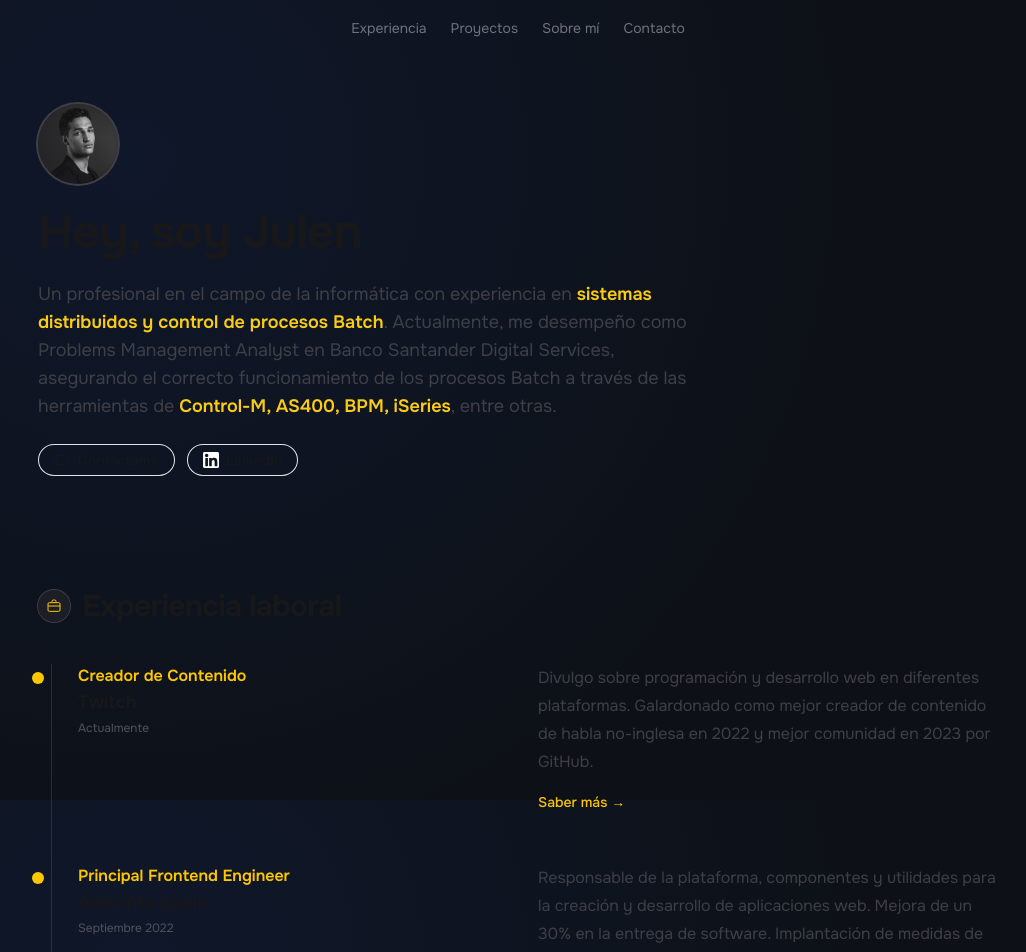
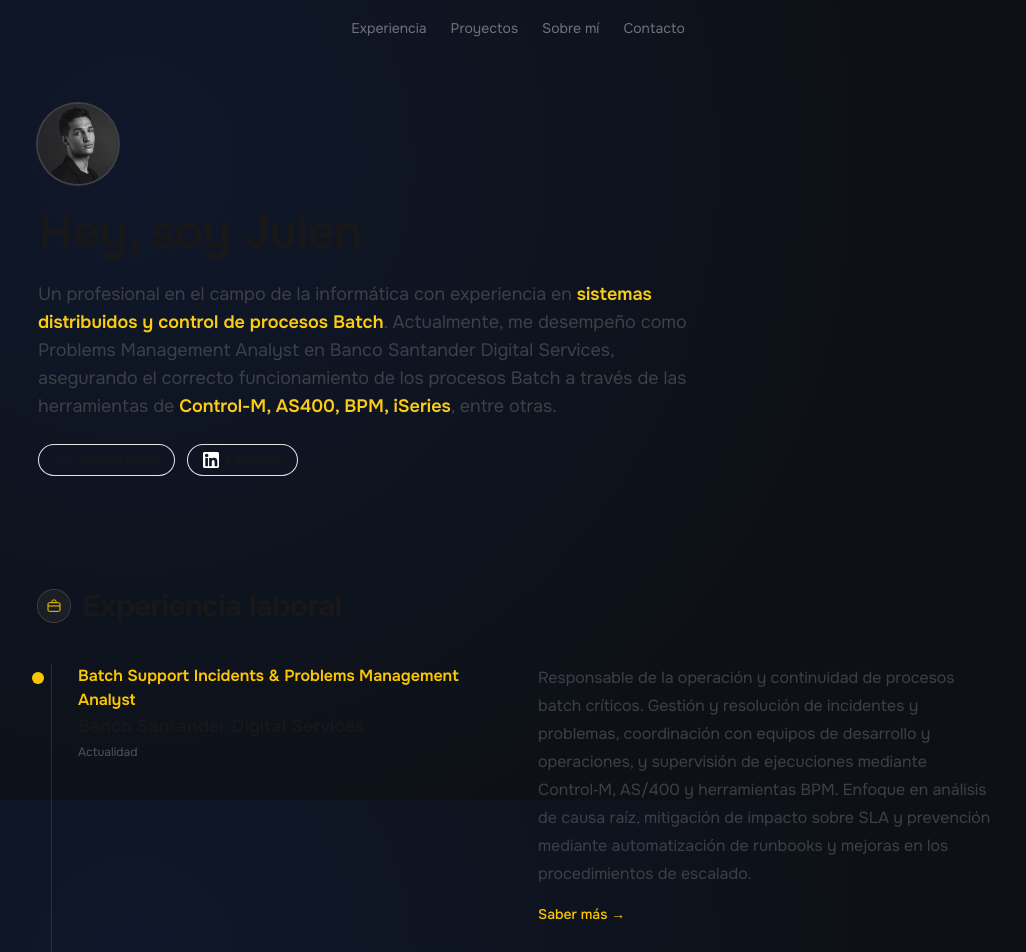
Before and after one commit to julenrivas/mi-portfolio, a Next.js app: page / in a window 1280 px wide. Shown: the top 952 px of the page, without its empty margins (122-1148 px from the left). Built offline with nearby package versions, Linux system fonts and the light colour scheme.

Commit message:
Update experience section with new job roles
Replaced previous experience entries with updated roles at Banco Santander Digital Services and MediaMarkt Iberia, including revised responsibilities and descriptions for each position.

```diff
--- a/sections/Experience.tsx
+++ b/sections/Experience.tsx
@@ -16,18 +16,18 @@ export function Experience() {
         ? source
         : [
             {
-                company: "Twitch",
-                role: "Creador de Contenido",
-                start: "Actualmente",
+                company: "Banco Santander Digital Services",
+                role: "Batch Support Incidents & Problems Management Analyst",
+                start: "Actualidad",
                 description:
-                    "Divulgo sobre programación y desarrollo web en diferentes plataformas. Galardonado como mejor creador de contenido de habla no-inglesa en 2022 y mejor comunidad en 2023 por GitHub.",
+                    "Responsable de la operación y continuidad de procesos batch críticos. Gestión y resolución de incidentes y problemas, coordinación con equipos de desarrollo y operaciones, y supervisión de ejecuciones mediante Control‑M, AS/400 y herramientas BPM. Enfoque en análisis de causa raíz, mitigación de impacto sobre SLA y prevención mediante automatización de runbooks y mejoras en los procedimientos de escalado.",
             },
             {
-                company: "Adevinta Spain",
-                role: "Principal Frontend Engineer",
-                start: "Septiembre 2022",
+                company: "MediaMarkt Iberia",
+                role: "Becario IT",
+                start: "Mayo 2022",
                 description:
-                    "Responsable de la plataforma, componentes y utilidades para la creación y desarrollo de aplicaciones web. Mejora de un 30% en la entrega de software. Implantación de medidas de integración continua y despliegue con A/B testing en más de 15 equipos.",
+                    "Soporte técnico interno y gestión de incidencias hardware y software. Responsable de la coordinación de reparaciones y gestión de piezas Apple a través de GSX, soporte de CPD y mantenimiento. Colaboración en la optimización de procesos y documentación de procedimientos para mejorar tiempos de respuesta y la calidad del servicio.",
             },
         ]) as typeof source;
 
```
